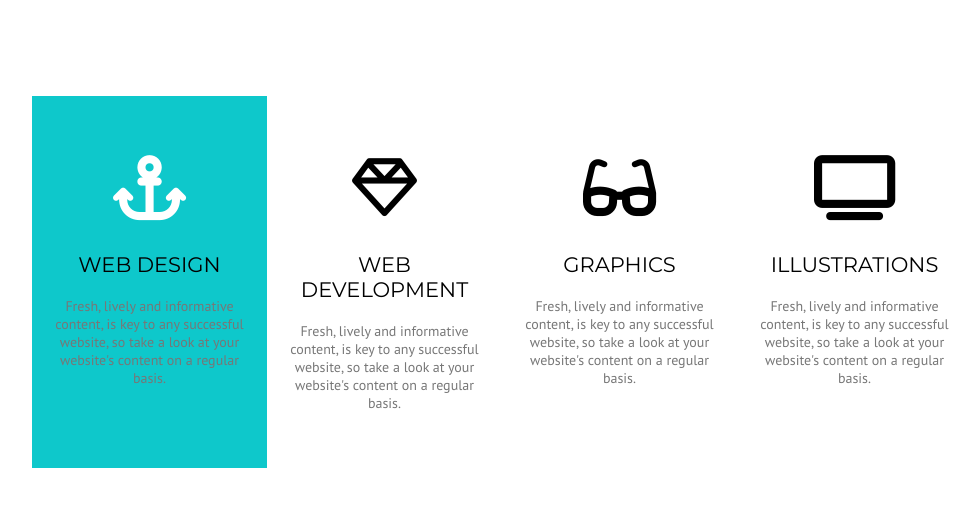
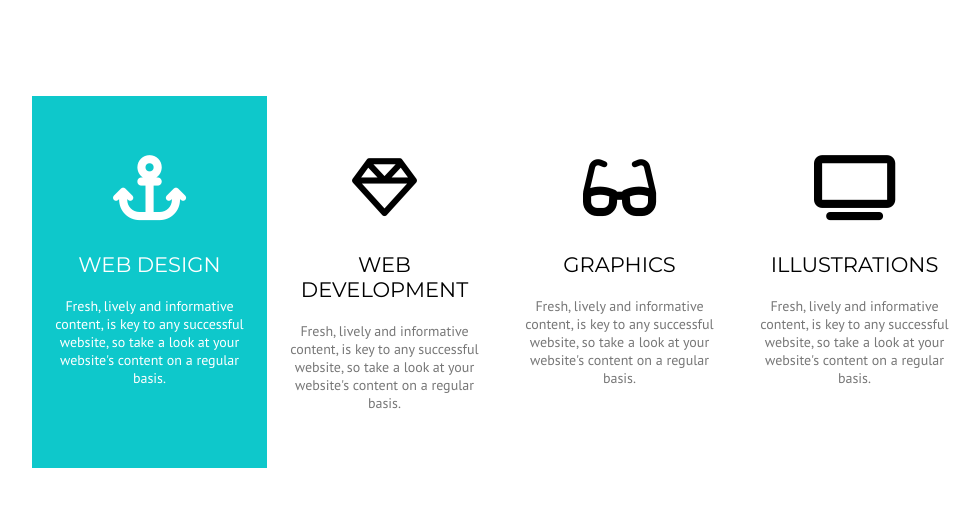
Before and after one commit to olyara/7features-box-model, a plain HTML site: page index.html in a window 1280 px wide. In both pictures the pointer is over the element 287 px from the left and 398 px from the top of the page. Shown: the part 214-720 px from the top of the page, without its empty margins (138-1117 px from the left). Drawn offline with Linux system fonts and the light colour scheme.

Commit message:
correct hover

```diff
--- a/css/style.css
+++ b/css/style.css
@@ -101,7 +101,7 @@ body {
     color: white;
 }
 
-.block-features .cell *:hover {
+.block-features .cell:hover .icon, .block-features .cell:hover .caption, .block-features .cell:hover .description {
     color: white;
 }
 
```
